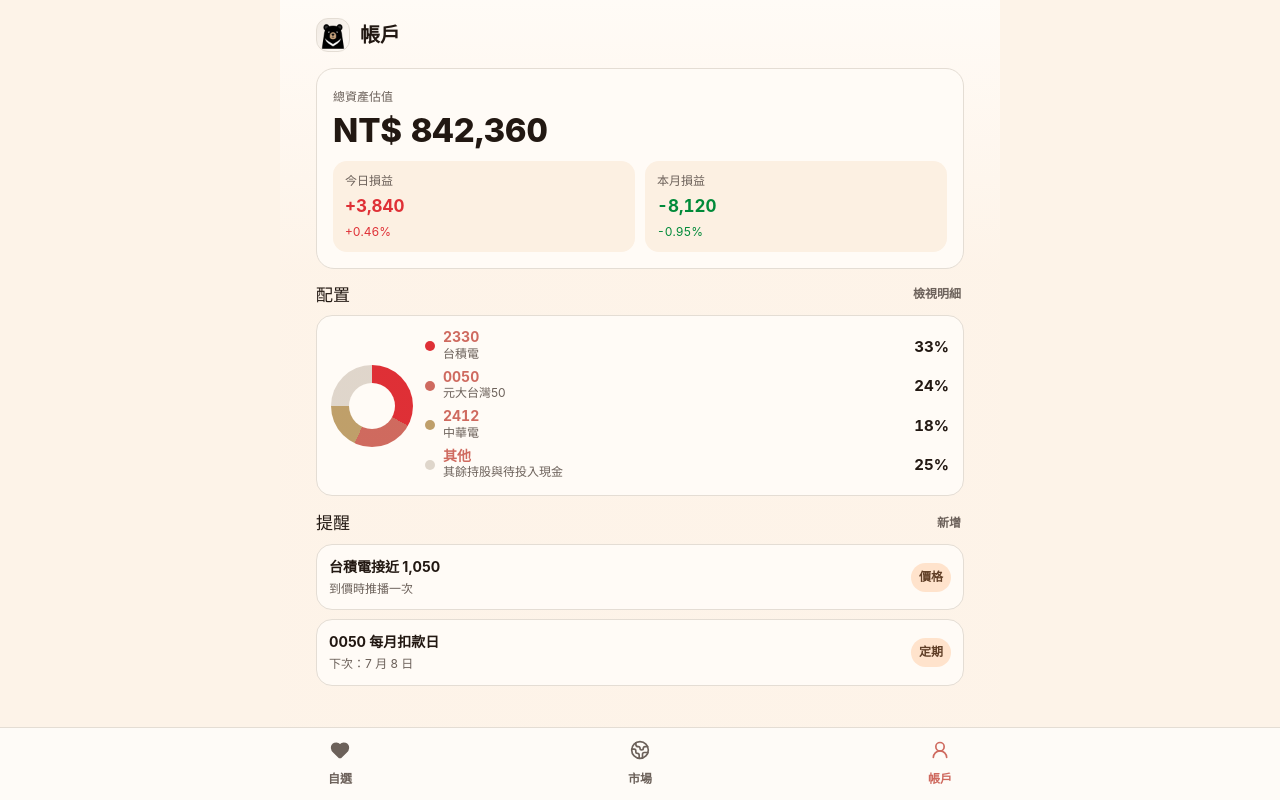
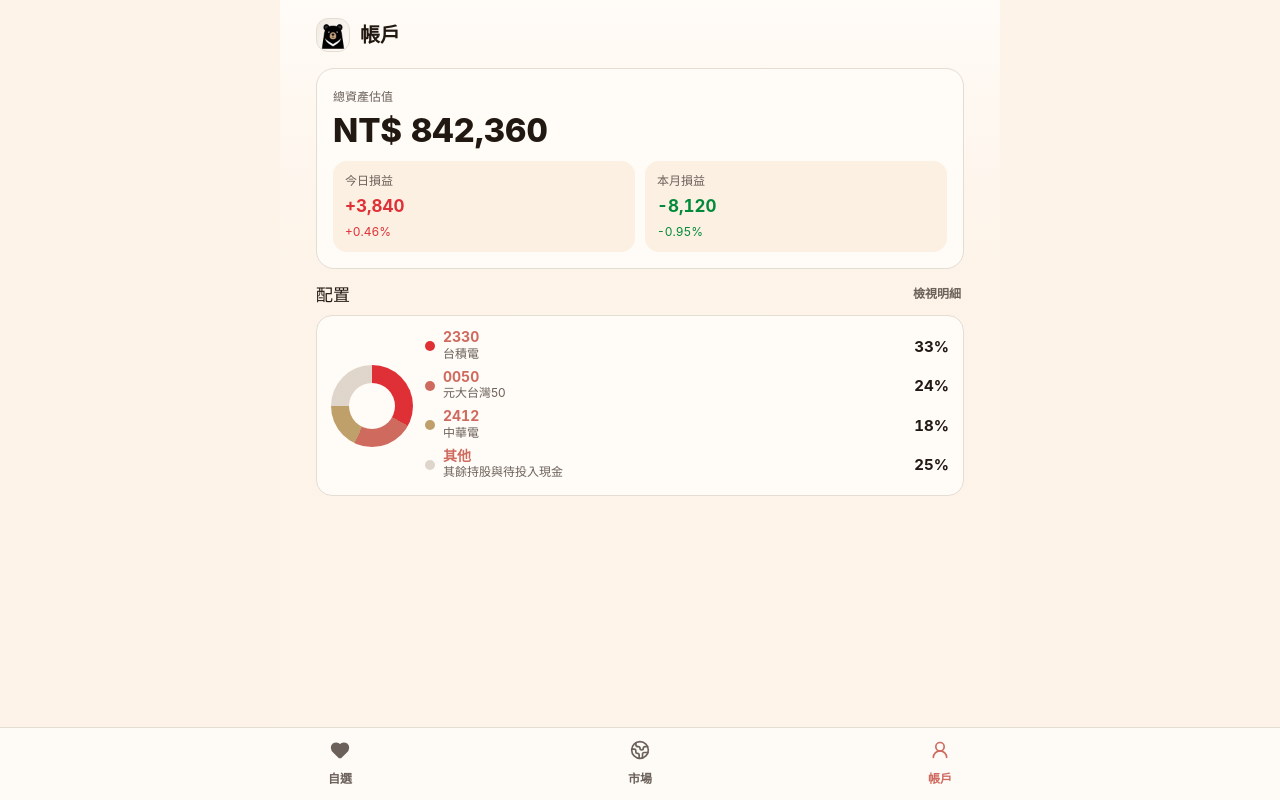
Before and after one commit to futw-bear/futw-web, a React (Vite) app: page /account in a window 1280 px wide. Built offline with nearby package versions, Linux system fonts and the light colour scheme.

Commit message:
feat: remove remind from account page

```diff
--- a/src/routes/account.tsx
+++ b/src/routes/account.tsx
@@ -76,29 +76,6 @@
 						</span>
 					</Link>
 				</section>
-
-				<section className="account-section" aria-label="提醒">
-					<div className="section-heading">
-						<h2>提醒</h2>
-						<button type="button">新增</button>
-					</div>
-					<div className="reminder-list">
-						<article className="reminder-card">
-							<span>
-								<strong>台積電接近 1,050</strong>
-								<small>到價時推播一次</small>
-							</span>
-							<b>價格</b>
-						</article>
-						<article className="reminder-card">
-							<span>
-								<strong>0050 每月扣款日</strong>
-								<small>下次：7 月 8 日</small>
-							</span>
-							<b>定期</b>
-						</article>
-					</div>
-				</section>
 			</main>
 			<MainNavigation active="account" />
 		</>
```
